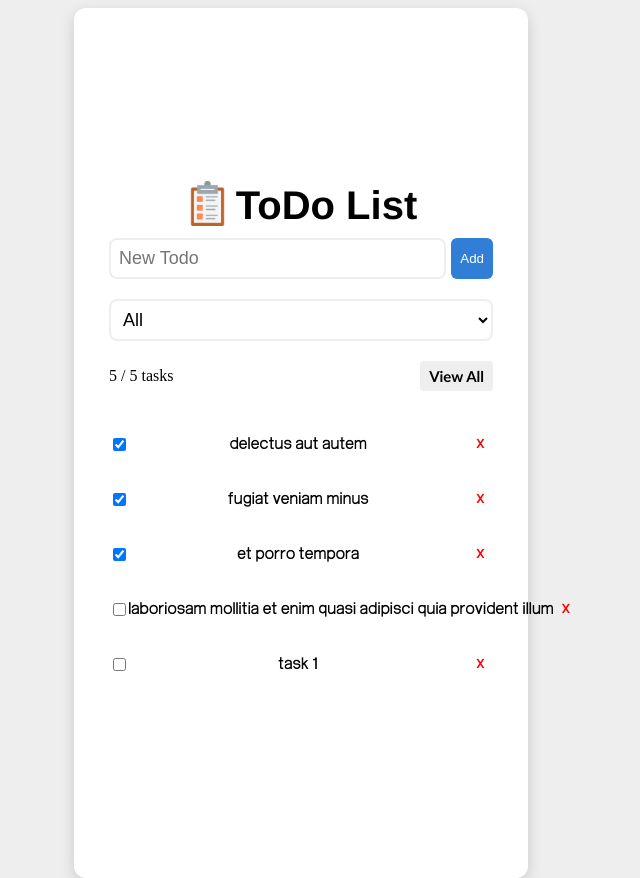
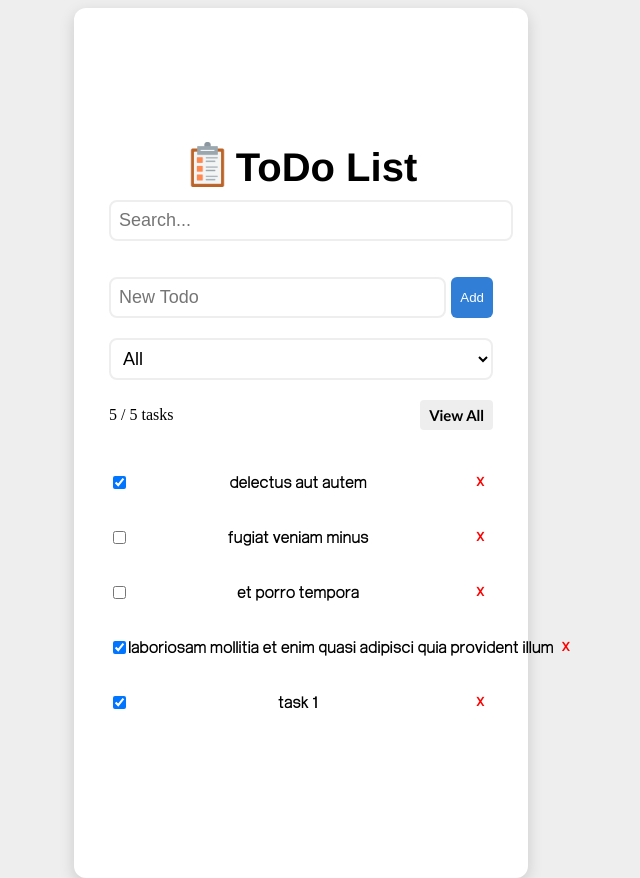
Before and after one commit to AvaniSujith/ToDo-App, a Vue app: page / in a window 1280 px wide. Shown: the whole page, without its empty margins (347-987 px from the left). Built offline with nearby package versions, Linux system fonts and the light colour scheme; data requests are answered from the project's data file.

Commit message:
feat: implement search bar

```diff
--- a/src/App.vue
+++ b/src/App.vue
@@ -2,6 +2,7 @@
 
 import TaskList from "./components/TaskList.vue";
 import AddTask from "./components/AddTask.vue";
+import SearchBar from "./components/SearchBar.vue";
 
 </script>
 
@@ -12,6 +13,7 @@ import AddTask from "./components/AddTask.vue";
       <h2>ToDo List</h2>
     </header>
     <div class="container">
+      <search-bar />
       <add-task />
       <task-list />
     </div>
--- /dev/null
+++ b/src/components/SearchBar.vue
@@ -0,0 +1,23 @@
+<script setup>
+import { ref } from "vue";
+
+import InputBar from "./InputBar.vue";
+
+const searchQuery = ref("");
+
+const handleSearchQuery = (value) => {
+  searchQuery.value = value;
+};
+</script>
+
+<template>
+  <input-bar
+    v-model="searchQuery"
+    placeholder="Search..."
+    @keyup.enter="handleSearchQuery"
+  />
+  <p>{{ searchQuery }}</p>
+</template>
+
+<style>
+</style>
--- a/taskData.json
+++ b/taskData.json
@@ -8,22 +8,22 @@
     {
       "id": "3",
       "title": "fugiat veniam minus",
-      "completed": true
+      "completed": false
     },
     {
       "id": "4",
       "title": "et porro tempora",
-      "completed": true
+      "completed": false
     },
     {
       "id": "5",
       "title": "laboriosam mollitia et enim quasi adipisci quia provident illum",
-      "completed": false
+      "completed": true
     },
     {
       "id": "41a2",
       "title": "task 1",
-      "completed": false
+      "completed": true
     }
   ]
 }
```
